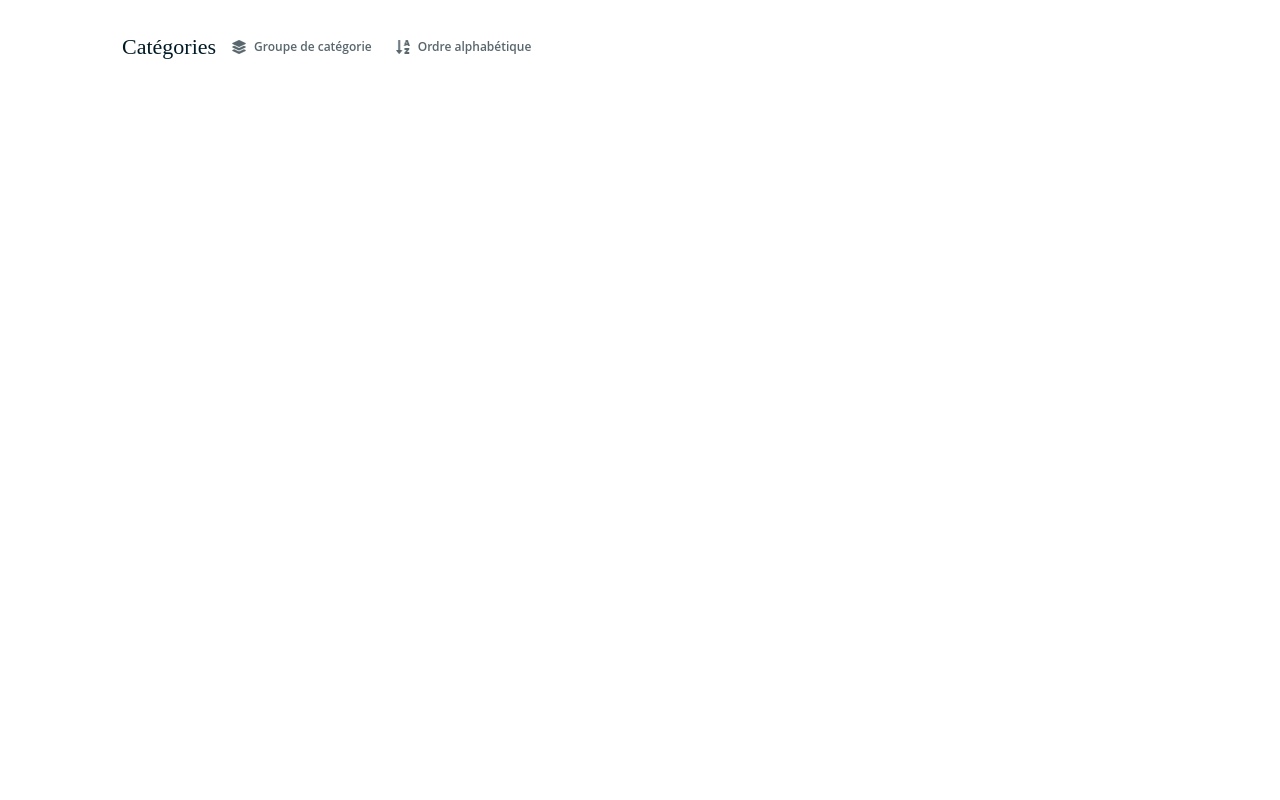
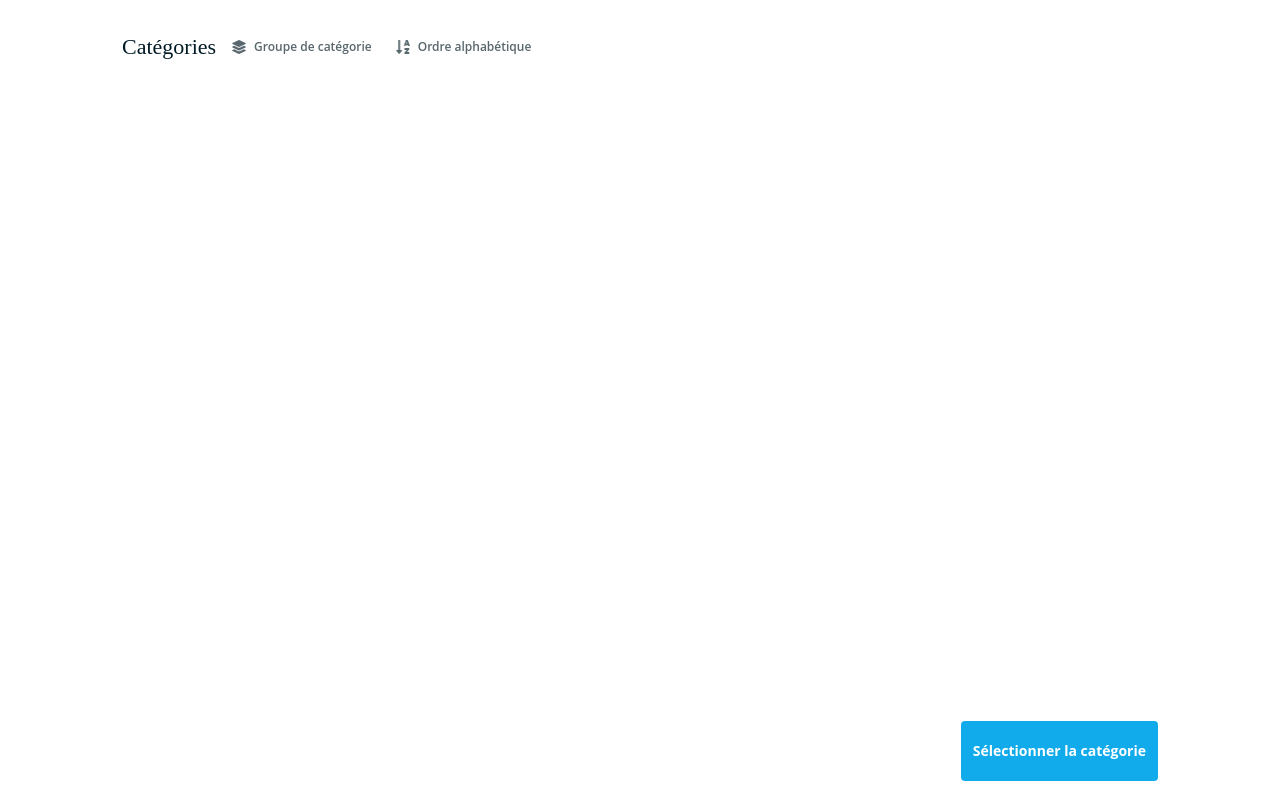
Before and after one commit to Drasenix/Dougs-FrontEnd, a React (Create React App) app in the folder dougs-categories/: page / in a window 1280 px wide. Built offline with nearby package versions, Linux system fonts and the light colour scheme.

Commit message:
feat: adding footer with button select category

```diff
--- a/dougs-categories/src/assets/features/categories/List.css
+++ b/dougs-categories/src/assets/features/categories/List.css
@@ -10,6 +10,24 @@
   left: 0px;
   right: 0px;
   top: 0px;
+
+  background: #ffffff;
+}
+
+.List-footer {
+
+  display: flex;
+  flex-direction: row;
+  justify-content: flex-end;
+  align-items: center;
+  padding: 17px 122px;
+  gap: 24px;
+
+  position: absolute;
+  height: 60px;
+  left: 0px;
+  right: 0px;
+  bottom: 2px;
 
   background: #ffffff;
 }
@@ -27,3 +45,36 @@
   order: 0;
   flex-grow: 0;
 }
+
+.category-select-btn {
+  display: flex;
+  flex-direction: row;
+  justify-content: center;
+  align-items: center;
+  padding: 7.5px 12px;
+  gap: 6px;
+
+  background: #11abec;
+  border-radius: 4px;
+  border: 0;
+
+  flex: none;
+  order: 0;
+  flex-grow: 0;
+}
+
+.category-select-btn-txt {
+  font-family: "Open Sans";
+  font-style: normal;
+  font-weight: 700;
+  font-size: 14px;
+  line-height: 120%;
+  display: flex;
+  align-items: center;
+
+  color: #ffffff;
+
+  flex: none;
+  order: 0;
+  flex-grow: 0;
+}
--- a/dougs-categories/src/features/categories/List.js
+++ b/dougs-categories/src/features/categories/List.js
@@ -6,6 +6,7 @@ import ButtonCategory from "../../components/ui/ButtonCategory";
 
 function List() {
   return (
+    <>
       <header className="List-header">
         <p className="title-categories">Catégories</p>
         <ButtonCategory
@@ -21,6 +22,12 @@ function List() {
           text="Ordre alphabétique"
         ></ButtonCategory>
       </header>
+      <footer className="List-footer">
+        <button className="category-select-btn">
+          <p className="category-select-btn-txt">Sélectionner la catégorie</p>
+        </button>
+      </footer>
+    </>
   );
 }
 
```
Lines whose indentation alone changed are shown as unchanged.
